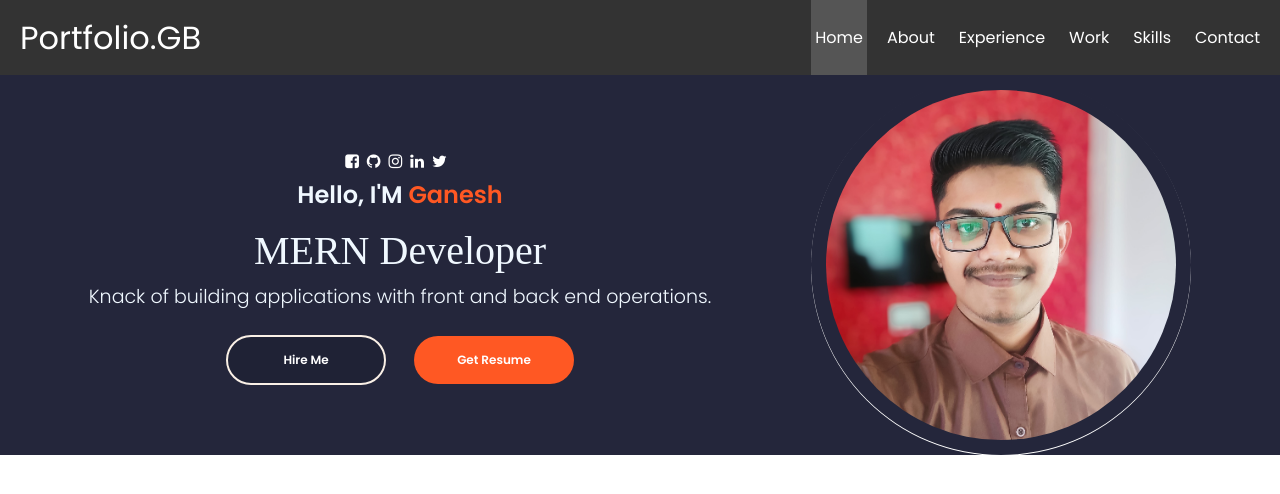
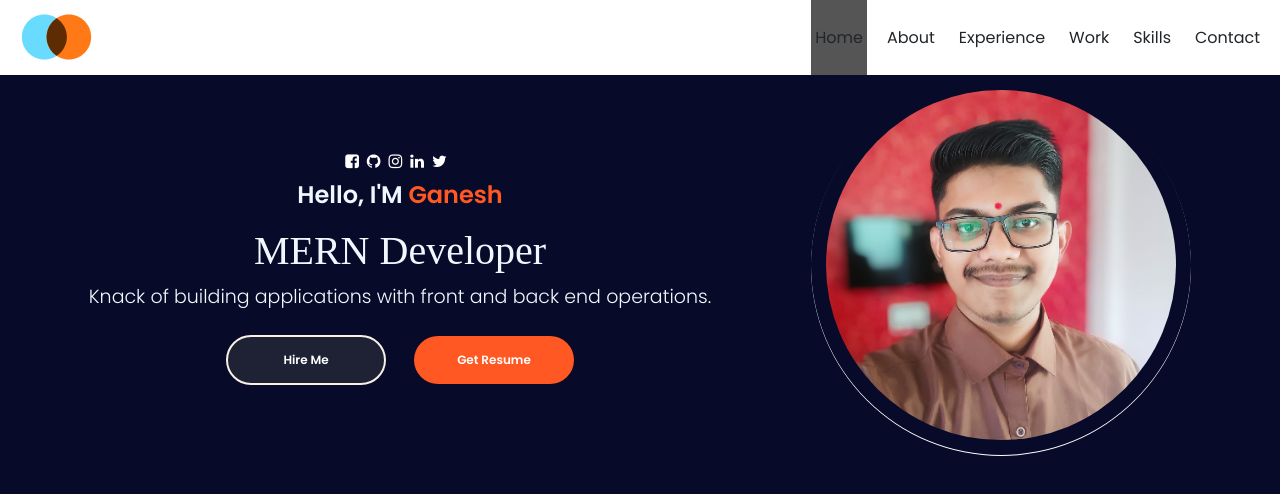
Before and after one commit to goldenhouse0601/luckyboss-portfolio-, a React (Create React App) app: page / in a window 1280 px wide. Shown: the top 494 px of the page. Built offline with nearby package versions, Linux system fonts and the light colour scheme; a web font is replaced by a local one.

Commit message:
changing svg at navbar

```diff
--- a/src/components/Frontpage.css
+++ b/src/components/Frontpage.css
@@ -218,6 +218,10 @@ body ::-webkit-scrollbar-thumb {
   }
 }
 
+/* @media screen and (max-width: 420px) {
+
+} */
+
 .red-border {
   border: 1px solid var(--error-message) !important;
 }
@@ -235,10 +239,14 @@ body ::-webkit-scrollbar-thumb {
   display: flex;
   align-items: center;
   text-align: center;
-  justify-content: center;
-  height: 10%;
+  justify-content: flex-start;
+  /* height: 10%; */
   min-height: fit-content;
-  background-image: url("../components/assets/fonts/bg.jpg");
+  /* background-image: url("../components/assets/fonts/bg.jpg"); */
+  background: #070a28;
+  height: 100vh;
+  align-content: center;
+  flex-direction: column;
 }
 .profile-parent {
   display: flex;
@@ -308,7 +316,13 @@ body ::-webkit-scrollbar-thumb {
 .colz .colz-icon i:hover {
   transform: scale(1.5);
 }
-
+@media screen and (min-width: 480px) {
+  .profile-deails {
+    margin-top: 12px;
+    display: flex;
+    flex-direction: column;
+  }
+}
 @media screen and (max-width: 1110px) {
   .profile-picture {
     margin: 0 0px 0 80px;
@@ -340,6 +354,7 @@ body ::-webkit-scrollbar-thumb {
   .profile-parent {
     flex-direction: column-reverse;
     margin: 40px 0 0 0;
+    width: 90%;
   }
   .profile-options {
     display: flex;
@@ -348,6 +363,7 @@ body ::-webkit-scrollbar-thumb {
   .profile-deails {
     margin: 25px 0 0;
   }
+
   .profile-options .highlighted-btn {
     margin: 0 !important;
   }
--- a/src/components/Navbar.css
+++ b/src/components/Navbar.css
@@ -10,8 +10,8 @@ body {
   text-align: center;
 }
 .nav {
-  background-color: #333;
-  color: white;
+  background-color: #fff;
+  /* color: white; */
   display: inline-flex;
   align-items: stretch;
   gap: 2rem;
@@ -21,13 +21,6 @@ body {
   justify-content: space-between;
   width: 100%;
   height: 75px;
-  /* background-color: #333;
-  color: white;
-  display: flex;
-  align-items: stretch;
-  justify-content: space-between;
-  gap: 2rem;
-  padding: 0 1rem; */
 }
 .site-title {
   font-size: 2rem;
--- a/src/components/Navbar.jsx
+++ b/src/components/Navbar.jsx
@@ -6,7 +6,31 @@ export default function Navbar() {
   return (
     <div className="nav">
       <Link to="/" className="site-title">
-        Portfolio.GB
+        <svg
+          id="logo-14"
+          width="73"
+          height="49"
+          viewBox="0 0 73 49"
+          fill="none"
+          xmlns="http://www.w3.org/2000/svg"
+        >
+          {" "}
+          <path
+            d="M46.8676 24C46.8676 36.4264 36.794 46.5 24.3676 46.5C11.9413 46.5 1.86765 36.4264 1.86765 24C1.86765 11.5736 11.9413 1.5 24.3676 1.5C36.794 1.5 46.8676 11.5736 46.8676 24Z"
+            class="ccustom"
+            fill="#68DBFF"
+          ></path>{" "}
+          <path
+            d="M71.1324 24C71.1324 36.4264 61.1574 46.5 48.8529 46.5C36.5484 46.5 26.5735 36.4264 26.5735 24C26.5735 11.5736 36.5484 1.5 48.8529 1.5C61.1574 1.5 71.1324 11.5736 71.1324 24Z"
+            class="ccompli1"
+            fill="#FF7917"
+          ></path>{" "}
+          <path
+            d="M36.6705 42.8416C42.8109 38.8239 46.8676 31.8858 46.8676 24C46.8676 16.1144 42.8109 9.17614 36.6705 5.15854C30.5904 9.17614 26.5735 16.1144 26.5735 24C26.5735 31.8858 30.5904 38.8239 36.6705 42.8416Z"
+            class="ccompli2"
+            fill="#5D2C02"
+          ></path>{" "}
+        </svg>
       </Link>
 
       <ul className="your_links">
```
